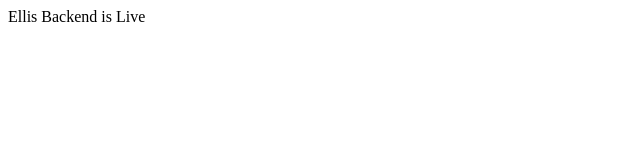
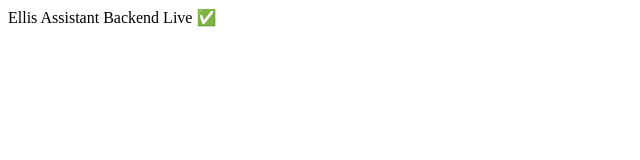
Before and after one commit to djames1236/ellis-assistant-bridge, a Next.js app: page / in a window 1280 px wide. Shown: the top 160 px of the page, without its empty margins (0-640 px from the left). Built offline with nearby package versions, Linux system fonts and the light colour scheme.

Commit message:
Unlock API routing with dummy frontend page

```diff
--- a/pages/index.js
+++ b/pages/index.js
@@ -1,3 +1,3 @@
 export default function Home() {
-  return <div>Ellis Backend is Live</div>;
+  return <div>Ellis Assistant Backend Live ✅</div>;
 }
```
